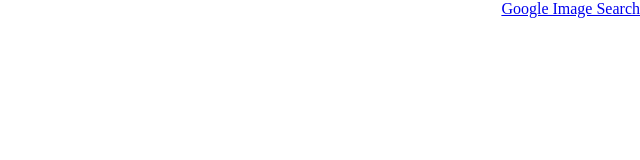
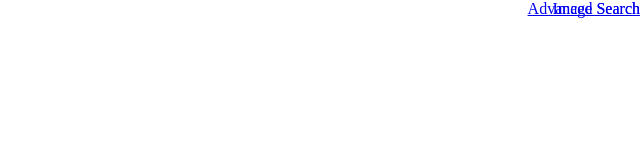
Before and after one commit to FilaVi/filavi.github.io, a plain HTML site: page index.html in a window 1280 px wide. Shown: the full height of the page, 640-1280 px from the left. Drawn offline with Linux system fonts and the light colour scheme.

Commit message:
Add advanced search link

```diff
--- a/index.html
+++ b/index.html
@@ -17,6 +17,7 @@
             <input type="text" name="q">
             <input type="submit" value="Google Search">
         </form>
-	<div class="topcorner"><a href="index_search_image.html">Google Image Search</a></div>
+	<div class="topcorner"><a href="index_search_image.html">Image Search</a></div>
+	<div class="topcorner"><a href="index_advanced_search.html">Advanced Search</a></div>
     </body>
 </html>
```
